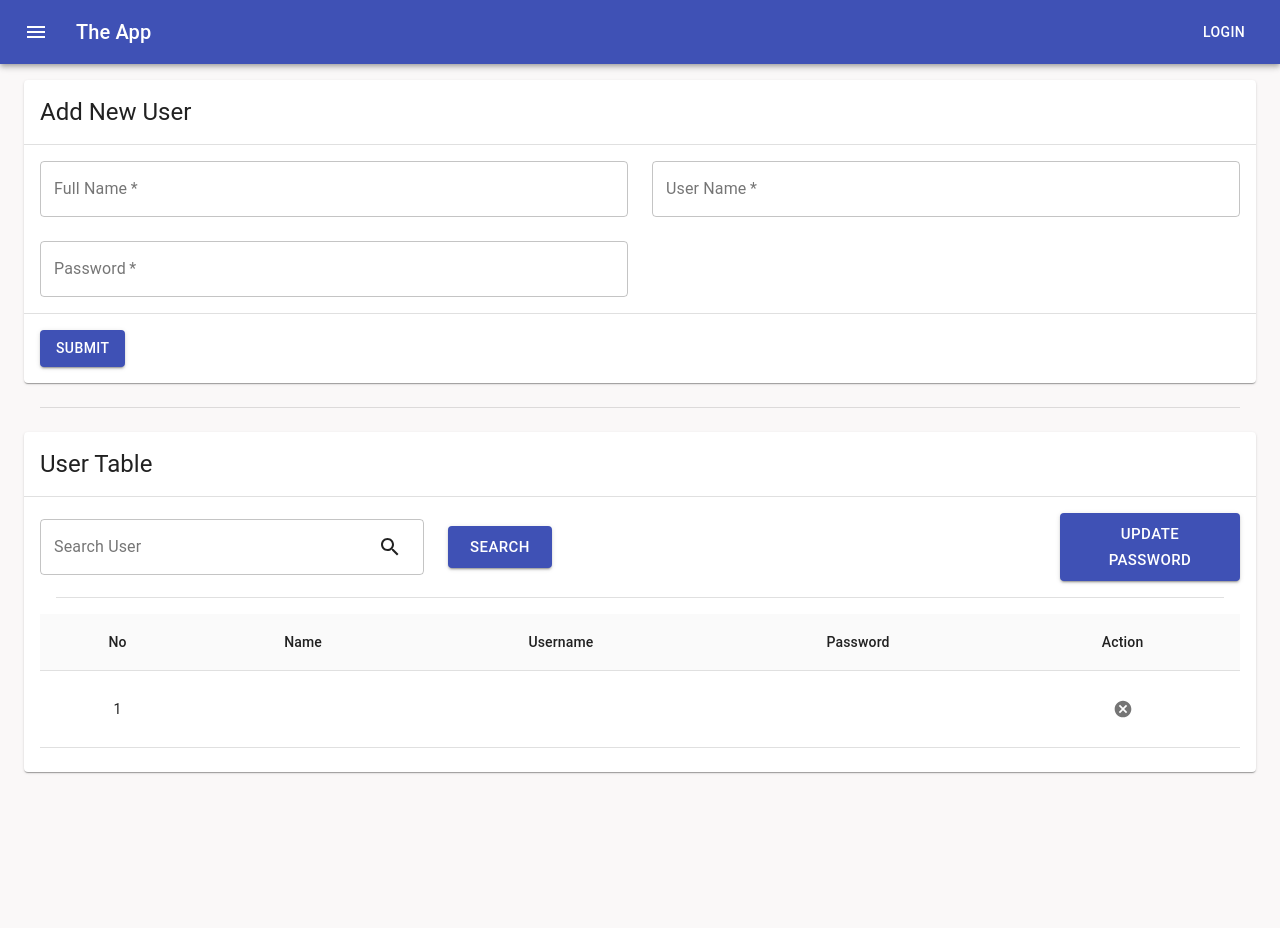
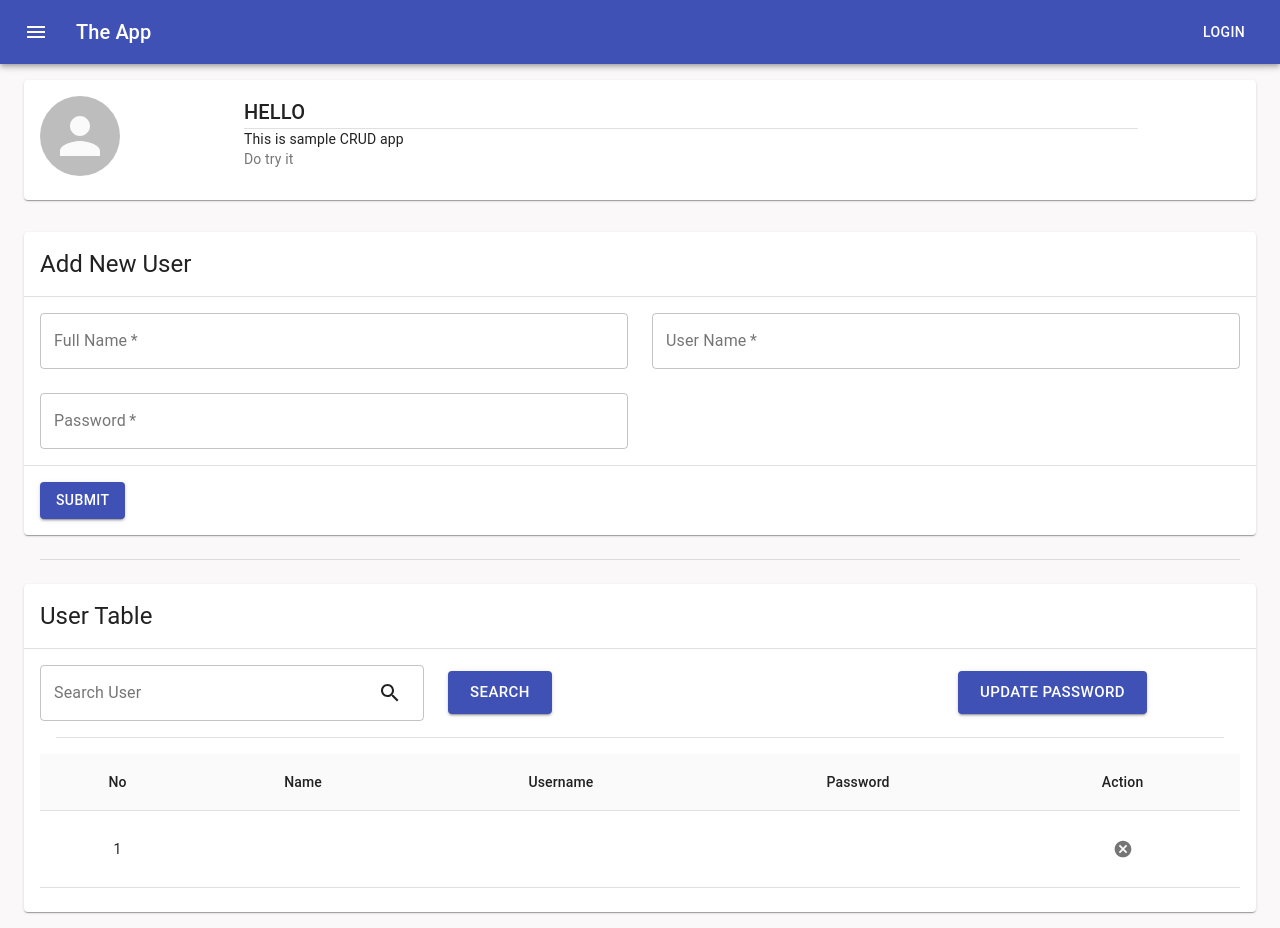
Before and after one commit to syafiq096/sympleApp, a React (Create React App) app in the folder client/: page / in a window 1280 px wide. Before the commit the page ends 800 px from the top, so only its background shows below. Built offline with nearby package versions, Linux system fonts and the light colour scheme; no server answers.

Commit message:
(add) usercard

```diff
--- a/client/src/App.tsx
+++ b/client/src/App.tsx
@@ -6,7 +6,8 @@ import List from "./View/TableList/Index";
 import UpdateUser from "./View/UpdatePassword";
 import AppBar from "./Components/Appbar";
 import UserForm from "./View/CreateUser";
-import { Box, Container, Divider } from "@material-ui/core";
+import UserCard from "./View/UserCard";
+import { Box, Container, Divider, Grid } from "@material-ui/core";
 
 function App() {
   const [search, setSearch] = useState("")
@@ -19,8 +20,15 @@ function App() {
   return (
     <div>
       <AppBar />
-      <Container maxWidth="xl">
-        <Box mt={2} />
+      <Container maxWidth="lg">
+      <Box mt={2} />
+      <Grid container>
+        <Grid item md={12}>
+        <UserCard />
+        </Grid>
+      </Grid>
+
+        <Box mt={4} />
         <UserForm refetch={refetch} />
         <Box mt={3} />
         <Divider variant="middle" />
--- a/client/src/View/TableList/Index.tsx
+++ b/client/src/View/TableList/Index.tsx
@@ -78,7 +78,7 @@ function Index({ data = [{}], refetch, loading, setSearch, search }: compData) {
           container
           spacing={3}
           alignItems="center"
-          //justify="center"
+          justify="center"
           >
             <Grid item md={4} xs={12}>
               <TextField
@@ -100,7 +100,7 @@ function Index({ data = [{}], refetch, loading, setSearch, search }: compData) {
                 variant="outlined"
               />
             </Grid>
-            <Grid item md={6} xs={12}>
+            <Grid item md={5} xs={12}>
               <Button
                 onClick={() => refetch({variables: {name: search}})}
                 variant="contained"
@@ -111,7 +111,7 @@ function Index({ data = [{}], refetch, loading, setSearch, search }: compData) {
                 Search
               </Button>
             </Grid>
-            <Grid item md={2} xs={4}>
+            <Grid item md={3} xs={4} alignContent="flex-end">
               <Button
                 //onClick={() => refetch({variables: {name: search}})}
                 onClick={()=> setOpenModal(true)}
--- /dev/null
+++ b/client/src/View/UserCard/index.tsx
@@ -0,0 +1,54 @@
+import { Avatar, Card, CardContent, createStyles, Divider, Grid, makeStyles, Typography } from '@material-ui/core';
+import React from 'react'
+
+const useStyles = makeStyles((theme) =>
+  createStyles({
+    root: {
+      display: 'flex',
+      '& > *': {
+        margin: theme.spacing(1),
+      },
+    },
+    small: {
+      width: theme.spacing(3),
+      height: theme.spacing(3),
+    },
+    large: {
+      width: theme.spacing(10),
+      height: theme.spacing(10),
+    },
+  }),
+);
+
+
+function Index() {
+    const classes = useStyles();
+    return (
+        <Card>
+          <CardContent>
+            <Grid container spacing={3}>
+                <Grid item md={2}>
+                <Avatar alt="Remy Sharp" src="" className={classes.large}>
+
+                </Avatar>
+                </Grid>
+                <Grid item md={9}>
+                    <Typography variant="h6">
+                        HELLO
+                    </Typography>
+                    <Divider />
+                    <Typography variant="body2">
+                        This is sample CRUD app
+                    </Typography>
+                    <Typography variant="body2" color="textSecondary">
+                        Do try it
+                    </Typography>
+                </Grid>
+
+            </Grid>
+          </CardContent>
+        </Card>
+      );
+}
+
+export default Index
--- a/client/src/index.css
+++ b/client/src/index.css
@@ -1,5 +1,6 @@
 * {
     margin: 0;
+    font-family: 'Roboto';
   }
 body {
   background-color: rgb(250, 248, 248);
```
